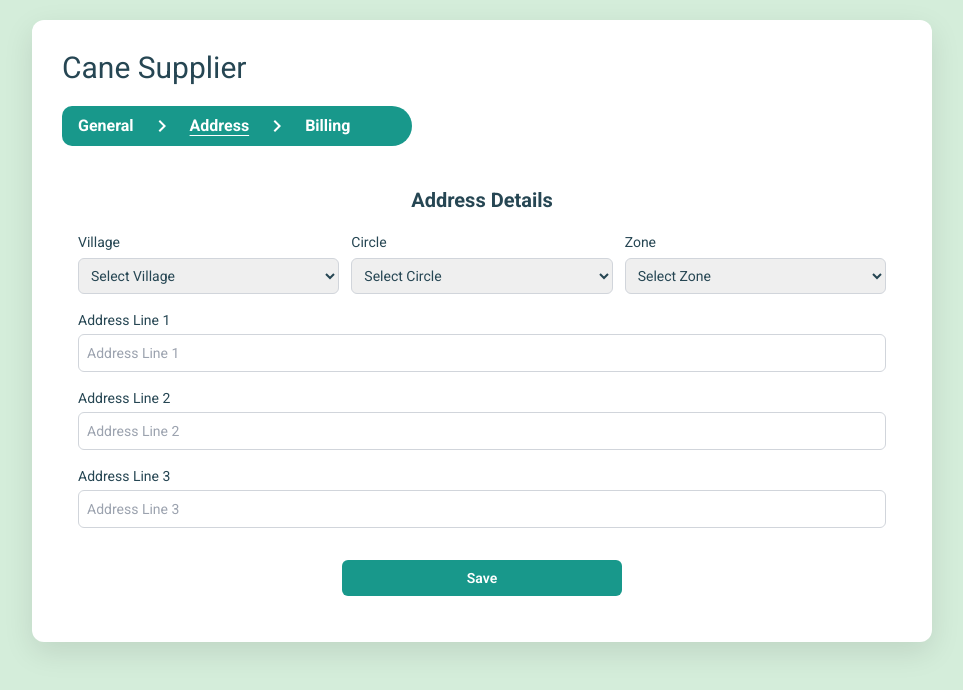
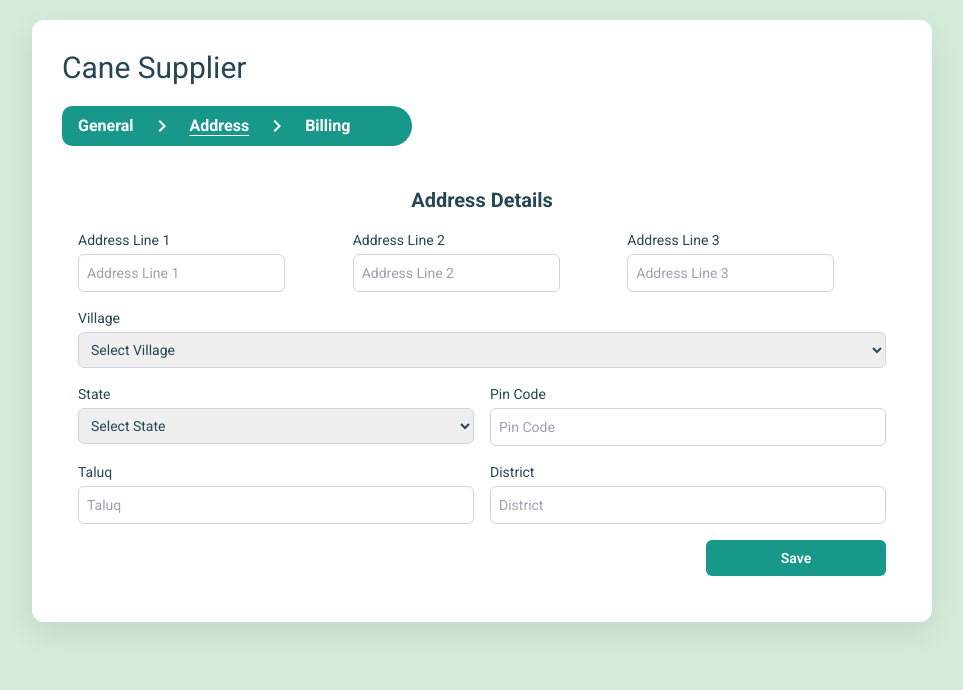
Before and after one commit to Ruturaj2003/multi-step-Form, a React (Vite) app: page /form-one/address in a window 1280 px wide. Shown: the top 690 px of the page, without its empty margins (158-1121 px from the left). Built offline with nearby package versions, Linux system fonts and the light colour scheme.

Commit message:
Update UI and Add Fields to the address

```diff
--- a/src/index.css
+++ b/src/index.css
@@ -1,9 +1,8 @@
+/* Importing Google Fonts */
+@import url('https://fonts.googleapis.com/css2?family=Roboto:wght@400;700&family=Merriweather:wght@300;400;700;900&display=swap');
 @tailwind base;
 @tailwind components;
 @tailwind utilities;
-
-/* Importing Google Fonts */
-@import url('https://fonts.googleapis.com/css2?family=Roboto:wght@400;700&family=Merriweather:wght@300;400;700;900&display=swap');
 
 body {
   background-color: #d4edda; /* You can replace this with the desired color */
--- a/src/pages/formOne/Address.jsx
+++ b/src/pages/formOne/Address.jsx
@@ -2,49 +2,20 @@ import { Link } from 'react-router-dom';
 
 const Address = () => {
   return (
-    <div className="p-4" style={{ maxHeight: '550px' }}>
+    <div className="p-4 relative" style={{ maxHeight: '550px' }}>
       <h1 className="text-xl font-bold text-center text-text mb-4">
         Address Details
       </h1>
-      <form className="grid grid-cols-1 gap-4 h-full">
-        {/* Drop Down Fields */}
-        <div className="grid grid-cols-1 sm:grid-cols-3 gap-3">
-          <div>
-            <label className="text-sm text-text">Village</label>
-            <select className="mt-1 block w-full rounded-md border border-gray-300 p-2 text-sm text-text">
-              <option value="">Select Village</option>
-              <option value="village1">Village 1</option>
-              <option value="village2">Village 2</option>
-              {/* Add more options as needed */}
-            </select>
-          </div>
-          <div>
-            <label className="text-sm text-text">Circle</label>
-            <select className="mt-1 block w-full rounded-md border border-gray-300 p-2 text-sm text-text">
-              <option value="">Select Circle</option>
-              <option value="circle1">Circle 1</option>
-              <option value="circle2">Circle 2</option>
-              {/* Add more options as needed */}
-            </select>
-          </div>
-          <div>
-            <label className="text-sm text-text">Zone</label>
-            <select className="mt-1 block w-full rounded-md border border-gray-300 p-2 text-sm text-text">
-              <option value="">Select Zone</option>
-              <option value="zone1">Zone 1</option>
-              <option value="zone2">Zone 2</option>
-              {/* Add more options as needed */}
-            </select>
-          </div>
-        </div>
-
+      <form className="grid grid-cols-1 gap-4">
         {/* Address Lines */}
+        <div className="grid grid-cols-1 md:grid-cols-3 gap-4">
           <div className="flex flex-col">
             <label className="text-sm text-text">Address Line 1</label>
             <input
               type="text"
               placeholder="Address Line 1"
-            className="mt-1 block w-full rounded-md border border-gray-300 p-2 text-sm text-text"
+              style={{ width: '80%' }}
+              className="mt-1 rounded-md border border-gray-300 p-2 text-sm text-text"
             />
           </div>
           <div className="flex flex-col">
@@ -52,7 +23,8 @@ const Address = () => {
             <input
               type="text"
               placeholder="Address Line 2"
-            className="mt-1 block w-full rounded-md border border-gray-300 p-2 text-sm text-text"
+              style={{ width: '80%' }}
+              className="mt-1 rounded-md border border-gray-300 p-2 text-sm text-text"
             />
           </div>
           <div className="flex flex-col">
@@ -60,20 +32,67 @@ const Address = () => {
             <input
               type="text"
               placeholder="Address Line 3"
-            className="mt-1 block w-full rounded-md border border-gray-300 p-2 text-sm text-text"
+              style={{ width: '80%' }}
+              className="mt-1 rounded-md border border-gray-300 p-2 text-sm text-text"
             />
           </div>
+        </div>
 
-        {/* Navigation Link to Billing */}
-        <div className="mt-4  flex  justify-center items-center flex-1">
+        {/* Village Field (moved after address lines) */}
+        <div className="flex flex-col">
+          <label className="text-sm text-text">Village</label>
+          <select className="mt-1 rounded-md border border-gray-300 p-2 text-sm text-text">
+            <option value="">Select Village</option>
+            <option value="village1">Village 1</option>
+            <option value="village2">Village 2</option>
+          </select>
+        </div>
+
+        {/* Additional Fields */}
+        <div className="grid grid-cols-1 md:grid-cols-2 gap-4">
+          <div className="flex flex-col">
+            <label className="text-sm text-text">State</label>
+            <select className="mt-1 rounded-md border border-gray-300 p-2 text-sm text-text">
+              <option value="">Select State</option>
+              <option value="state1">State 1</option>
+              <option value="state2">State 2</option>
+            </select>
+          </div>
+          <div className="flex flex-col">
+            <label className="text-sm text-text">Pin Code</label>
+            <input
+              type="text"
+              placeholder="Pin Code"
+              className="mt-1 rounded-md border border-gray-300 p-2 text-sm text-text"
+            />
+          </div>
+          <div className="flex flex-col">
+            <label className="text-sm text-text">Taluq</label>
+            <input
+              type="text"
+              placeholder="Taluq"
+              className="mt-1 rounded-md border border-gray-300 p-2 text-sm text-text"
+            />
+          </div>
+          <div className="flex flex-col">
+            <label className="text-sm text-text">District</label>
+            <input
+              type="text"
+              placeholder="District"
+              className="mt-1 rounded-md border border-gray-300 p-2 text-sm text-text"
+            />
+          </div>
+        </div>
+      </form>
+
+      <div className="mt-4  flex  justify-end items-center flex-1">
         <Link
           to="/form-one/address"
-            className="block text-center w-[280px] py-2 bg-primary text-white rounded-md text-sm font-semibold"
+          className="block text-center w-[180px] py-2 bg-primary text-white rounded-md text-sm font-semibold"
         >
           Save
         </Link>
       </div>
-      </form>
     </div>
   );
 };
--- a/src/pages/formOne/Billing.jsx
+++ b/src/pages/formOne/Billing.jsx
@@ -88,10 +88,10 @@ const Billing = () => {
         </div>
       </form>
       {/* Navigation Link to Home */}
-      <div className="mt-4  flex  justify-center items-center flex-1">
+      <div className="mt-4  flex  justify-end items-center flex-1">
         <Link
           to="/form-one/address"
-          className="block text-center w-[280px] py-2 bg-primary text-white rounded-md text-sm font-semibold"
+          className="block text-center w-[180px] py-2 bg-primary text-white rounded-md text-sm font-semibold"
         >
           Save
         </Link>
--- a/src/pages/formOne/General.jsx
+++ b/src/pages/formOne/General.jsx
@@ -7,19 +7,7 @@ const General = () => {
         General Details
       </h1>
       <form className="grid grid-cols-1 md:grid-cols-2 gap-4 h-full">
-        {/* Left Column: Photo Upload */}
-        <div className="flex flex-col items-center justify-start space-y-2">
-          <label className="text-sm text-text">Upload Photo</label>
-          <div className="w-20 h-20 md:w-32 md:h-32 border-2 border-dashed border-primary rounded-full md:rounded-lg flex items-center justify-center bg-accent relative">
-            <input
-              type="file"
-              className="absolute inset-0 opacity-0 cursor-pointer"
-            />
-            <span className="text-xl text-text">+</span>
-          </div>
-        </div>
-
-        {/* Right Column: Form Fields */}
+        {/* Left Column: Form Fields */}
         <div className="flex flex-col justify-between">
           <div className="space-y-3">
             <div className="grid grid-cols-1 sm:grid-cols-2 gap-3">
@@ -57,14 +45,24 @@ const General = () => {
               />
             </div>
           </div>
+        </div>
 
-          {/* Link to Next Part of the Form */}
+        {/* Right Column: Photo Upload */}
+        <div className="flex flex-col items-center justify-start space-y-2">
+          <label className="text-sm text-text">Upload Photo</label>
+          <div className="w-20 h-20 md:w-32 md:h-32 border-2 border-dashed border-primary rounded-full md:rounded-lg flex items-center justify-center bg-accent relative">
+            <input
+              type="file"
+              className="absolute inset-0 opacity-0 cursor-pointer"
+            />
+            <span className="text-xl text-text">+</span>
+          </div>
         </div>
       </form>
-      <div className="mt-4   flex  justify-center items-center flex-1">
+      <div className="mt-4 flex justify-end items-center">
         <Link
           to="/form-one/address"
-          className="block text-center w-[280px] py-2 bg-primary text-white rounded-md text-sm font-semibold"
+          className="block text-center w-[180px] py-2 bg-primary text-white rounded-md text-sm font-semibold"
         >
           Save
         </Link>
```
Lines whose indentation alone changed are shown as unchanged.
